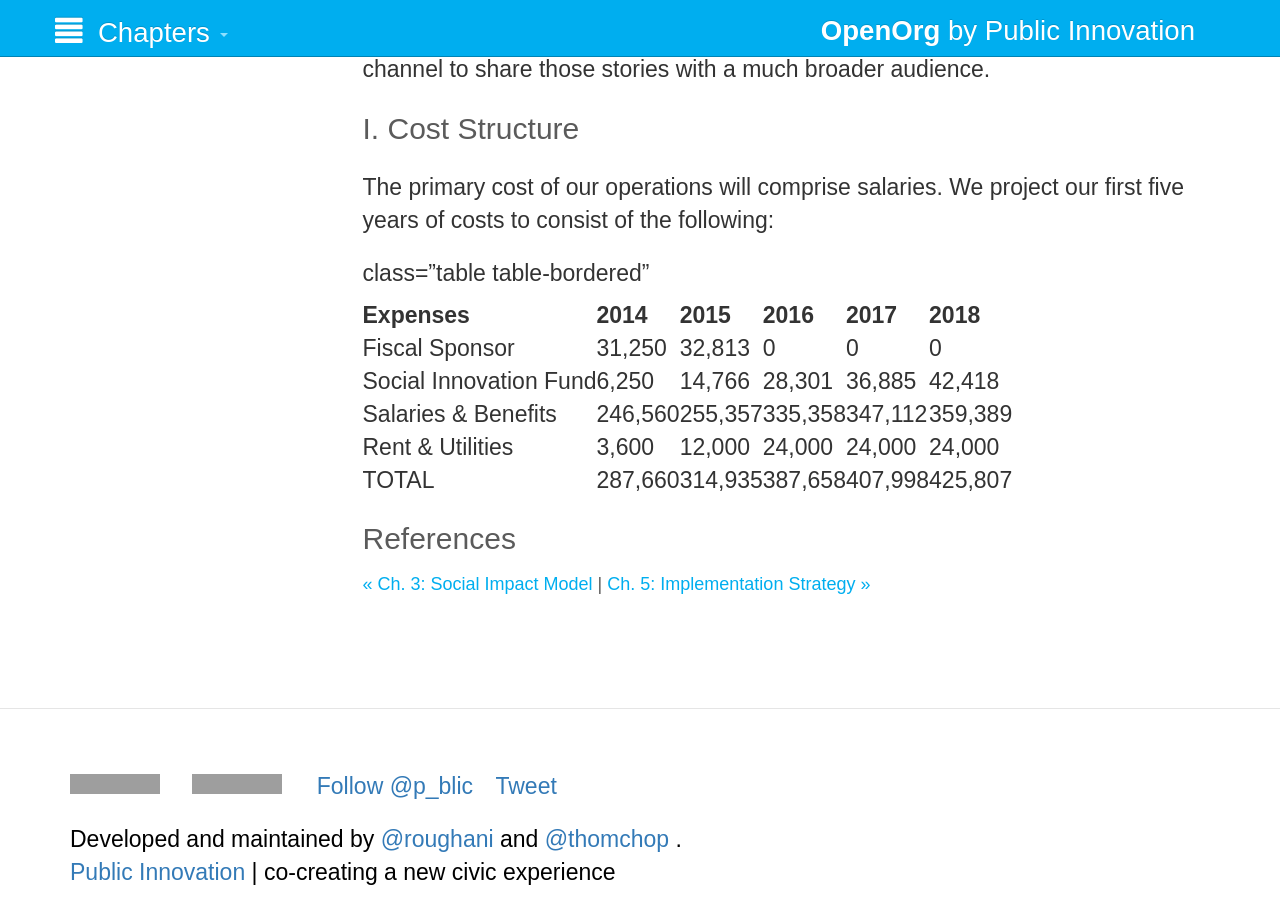
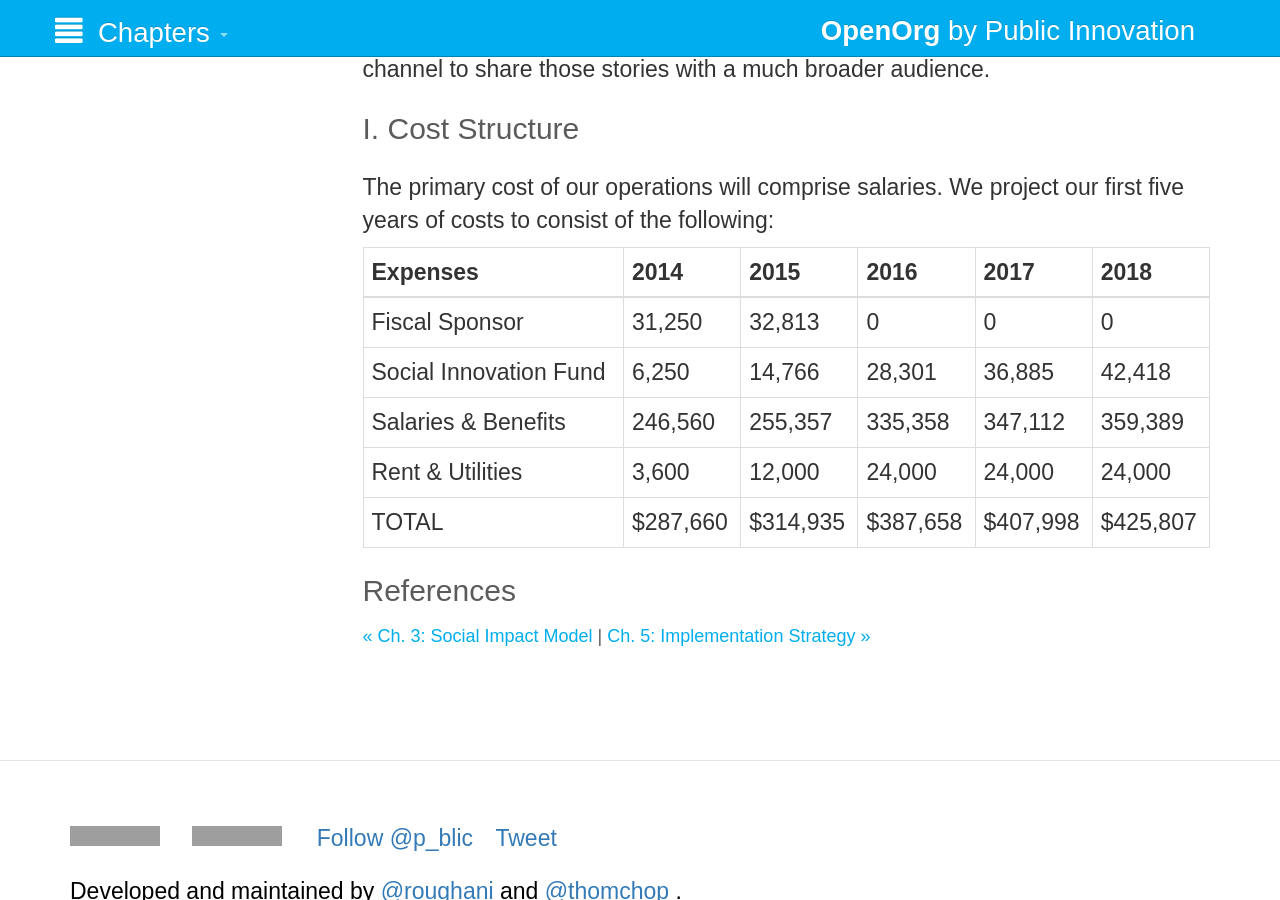
Before and after one commit to publicinnovation/openorg, a Jekyll site: the page built from chapters/4_business-model.md, in a window 1280 px wide and 900 px high, scrolled down 18723 px. Built offline with Jekyll 4.4.1, drawn with Linux system fonts in a browser that asks for light colours; nearby versions of some CDN libraries; Markdown is read by kramdown in place of the engine named in the settings; comment, search, counter and statistics services are not loaded; grey boxes are pictures that could not be loaded.

Commit message:
dinner break

```diff
--- a/chapters/4_business-model.md
+++ b/chapters/4_business-model.md
@@ -290,18 +290,60 @@ Given the nature of innovation, we hope to attract a set of media partners who a
 
 The primary cost of our operations will comprise salaries. We project our first five years of costs to consist of the following:
 
-class="table table-bordered"
-
-
-
-
-Expenses | 2014 | 2015 | 2016 | 2017 | 2018
---- | --- | --- | --- | --- | ---
-Fiscal Sponsor | 31,250 | 32,813 | 0 | 0 | 0
-Social Innovation Fund | 6,250 | 14,766 | 28,301 | 36,885 | 42,418
-Salaries & Benefits | 246,560 | 255,357 | 335,358 | 347,112 | 359,389
-Rent & Utilities | 3,600 | 12,000 | 24,000 | 24,000 | 24,000
-TOTAL | 287,660 | 314,935 | 387,658 | 407,998 | 425,807
+<table class="table table-bordered">
+	<thead>
+		<tr>
+			<th> Expenses </th>
+			<th> 2014 </th>
+			<th> 2015 </th>
+			<th> 2016 </th>
+			<th> 2017 </th>
+			<th> 2018 </th>
+		</tr>
+	</thead>
+	<tbody>
+		<tr>
+			<td> Fiscal Sponsor </td>
+			<td> 31,250 </td>
+			<td> 32,813 </td>
+			<td> 0 </td>
+			<td> 0 </td>
+			<td> 0 </td>
+		</tr>
+		<tr>
+			<td> Social Innovation Fund </td>
+			<td> 6,250 </td>
+			<td> 14,766 </td>
+			<td> 28,301 </td>
+			<td> 36,885 </td>
+			<td> 42,418</td>
+		</tr>
+		<tr>
+			<td>Salaries &amp; Benefits </td>
+			<td> 246,560 </td>
+			<td> 255,357 </td>
+			<td> 335,358 </td>
+			<td> 347,112 </td>
+			<td> 359,389</td>
+		</tr>
+		<tr>
+			<td>Rent &amp; Utilities </td>
+			<td> 3,600 </td>
+			<td> 12,000 </td>
+			<td> 24,000 </td>
+			<td> 24,000 </td>
+			<td> 24,000</td>
+		</tr>
+		<tr>
+			<td> TOTAL </td>
+			<td> $287,660 </td>
+			<td> $314,935 </td>
+			<td> $387,658 </td>
+			<td> $407,998 </td>
+			<td> $425,807</td>
+		</tr>
+	</tbody>
+</table>
 
 ## References
 
```
Also changed, not shown: chapters/1_executive-summary.md (+1 -1 lines), chapters/5_implementation-strategy.md (+116 -18 lines).
